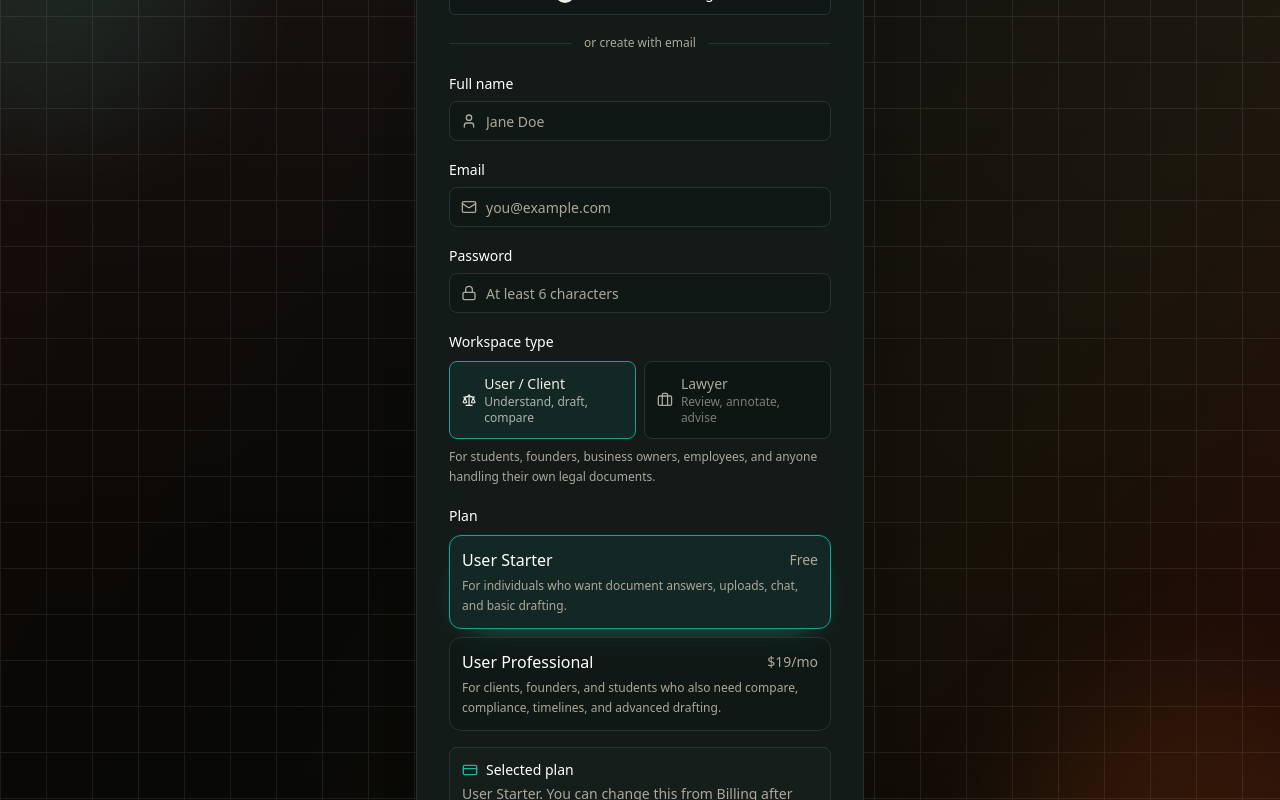
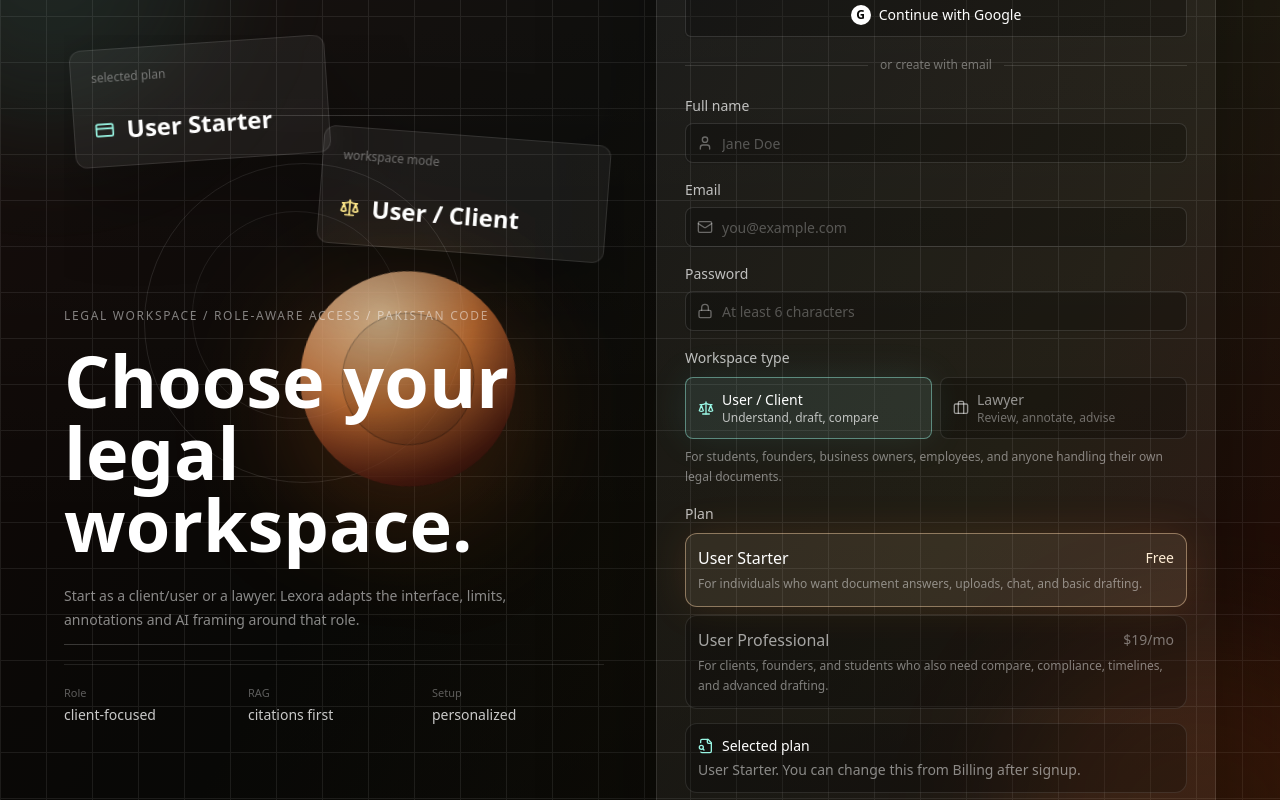
Before and after one commit to talhasohail56/Lexora, a Next.js app: page /register in a window 1280 px wide. Shown: the part 260-1060 px from the top of the page. Built offline with nearby package versions, Linux system fonts and the light colour scheme.

Commit message:
Restore reel themed signup

```diff
--- a/app/(auth)/register/page.tsx
+++ b/app/(auth)/register/page.tsx
@@ -6,9 +6,8 @@
 import { Button } from "@/components/ui/button";
 import { Input } from "@/components/ui/input";
 import { Label } from "@/components/ui/label";
-import { GlowCard } from "@/components/animated/glow-card";
 import { toast } from "sonner";
-import { Loader2, User, Mail, Lock, Scale, Briefcase, CreditCard } from "lucide-react";
+import { ArrowRight, Briefcase, CreditCard, FileSearch, Loader2, Lock, Mail, Scale, User } from "lucide-react";
 
 const PLAN_CHOICES = {
   USER: [
@@ -66,6 +65,8 @@
   const googleHref = `/api/auth/google?role=${form.role}&plan=${encodeURIComponent(form.planCode)}`;
   const availablePlans = PLAN_CHOICES[form.role];
   const selectedPlan = availablePlans.find((plan) => plan.code === form.planCode) ?? availablePlans[0];
+  const inputClass = "border-white/[0.12] bg-black/[0.22] pl-9 text-white placeholder:text-white/[0.28] focus-visible:ring-teal-200/40";
+  const labelClass = "text-white/[0.72]";
 
   useEffect(() => {
     const plan = new URLSearchParams(window.location.search).get("plan")?.toUpperCase();
@@ -116,51 +117,117 @@
 
   return (
     <motion.div
-      initial={{ opacity: 0, y: 20 }}
-      animate={{ opacity: 1, y: 0 }}
-      transition={{ duration: 0.5 }}
-      className="w-full max-w-md"
+      initial={{ opacity: 0, y: 24, filter: "blur(10px)" }}
+      animate={{ opacity: 1, y: 0, filter: "blur(0px)" }}
+      transition={{ duration: 0.62, ease: [0.16, 1, 0.3, 1] }}
+      className="grid w-full max-w-6xl items-center gap-8 lg:grid-cols-[1fr_1fr]"
     >
-      <GlowCard className="p-8">
-        <h1 className="text-2xl font-bold mb-1.5">Create your Lexora workspace</h1>
-        <p className="text-sm text-muted-foreground mb-6">
-          Choose how Lexora should treat your legal work from day one.
+      <section className="relative hidden min-h-[690px] overflow-hidden lg:block">
+        <div className="absolute inset-x-0 top-20 h-px bg-gradient-to-r from-transparent via-white/[0.18] to-transparent" />
+        <div className="absolute bottom-20 left-0 h-px w-[86%] bg-gradient-to-r from-white/[0.20] to-transparent" />
+        <div className="absolute left-20 top-32 h-80 w-80 rounded-full border border-white/[0.10]" />
+        <div className="absolute left-32 top-44 h-52 w-52 rounded-full border border-white/[0.08]" />
+
+        <motion.div
+          animate={{ y: [0, -10, 0], rotate: [-4, -2, -4] }}
+          transition={{ repeat: Infinity, duration: 6, ease: "easeInOut" }}
+          className="absolute left-2 top-2 z-10 w-64 rounded-xl border border-white/[0.10] bg-white/[0.055] p-5 shadow-[0_28px_90px_rgba(0,0,0,0.28)] backdrop-blur-md"
+        >
+          <p className="text-xs text-white/[0.38]">selected plan</p>
+          <div className="mt-7 flex items-center gap-3">
+            <CreditCard className="h-5 w-5 text-teal-200" />
+            <p className="text-2xl font-semibold">{selectedPlan.name}</p>
+          </div>
+        </motion.div>
+
+        <motion.div
+          animate={{ y: [0, 12, 0], rotate: [5, 3, 5] }}
+          transition={{ repeat: Infinity, duration: 7, ease: "easeInOut" }}
+          className="absolute right-4 top-24 z-10 w-72 rounded-xl border border-white/[0.10] bg-white/[0.055] p-5 shadow-[0_28px_90px_rgba(0,0,0,0.28)] backdrop-blur-md"
+        >
+          <p className="text-xs text-white/[0.38]">workspace mode</p>
+          <div className="mt-7 flex items-center gap-3">
+            {form.role === "LAWYER" ? <Briefcase className="h-5 w-5 text-amber-200" /> : <Scale className="h-5 w-5 text-amber-200" />}
+            <p className="text-2xl font-semibold">{ROLE_COPY[form.role].label}</p>
+          </div>
+        </motion.div>
+
+        <motion.div
+          animate={{ scale: [1, 1.04, 1], rotate: [0, 10, 0] }}
+          transition={{ repeat: Infinity, duration: 9, ease: "easeInOut" }}
+          className="absolute right-28 top-60 z-0 h-52 w-52 rounded-full bg-[radial-gradient(circle_at_34%_24%,#ffd29a_0%,#d87936_42%,#5b1e10_76%,#1b0704_100%)] opacity-80 shadow-[0_30px_120px_rgba(249,115,22,0.28)]"
+        >
+          <div className="absolute inset-10 rounded-full border border-black/[0.28] bg-black/[0.10]" />
+          <div className="absolute inset-0 rounded-full bg-[linear-gradient(135deg,rgba(255,255,255,0.32),transparent_48%,rgba(0,0,0,0.32))]" />
+        </motion.div>
+
+        <div className="absolute bottom-0 left-0 z-20 max-w-[540px]">
+          <p className="mb-5 text-xs tracking-[0.14em] text-white/[0.48]">LEGAL WORKSPACE / ROLE-AWARE ACCESS / PAKISTAN CODE</p>
+          <h1 className="max-w-[540px] text-6xl font-semibold leading-[0.94] xl:text-7xl">Choose your legal workspace.</h1>
+          <p className="mt-6 max-w-md text-sm leading-6 text-white/[0.52]">
+            Start as a client/user or a lawyer. Lexora adapts the interface, limits, annotations and AI framing around that role.
           </p>
-        <Button asChild variant="outline" className="mb-5 h-11 w-full bg-background/60">
+          <div className="mt-8 grid max-w-xl grid-cols-3 gap-3 border-t border-white/[0.10] pt-5">
+            {[
+              ["Role", form.role === "LAWYER" ? "lawyer-led" : "client-focused"],
+              ["RAG", "citations first"],
+              ["Setup", "personalized"],
+            ].map(([label, value]) => (
+              <div key={label}>
+                <p className="text-[11px] text-white/[0.34]">{label}</p>
+                <p className="mt-1 text-sm font-medium text-white/[0.78]">{value}</p>
+              </div>
+            ))}
+          </div>
+        </div>
+      </section>
+
+      <section className="mx-auto w-full max-w-xl">
+        <div className="rounded-2xl border border-white/[0.10] bg-white/[0.055] p-5 shadow-[0_30px_110px_rgba(0,0,0,0.34)] backdrop-blur-xl md:p-7">
+          <div className="mb-6">
+            <p className="mb-3 text-xs tracking-[0.14em] text-teal-200/[0.72]">LEXORA ONBOARDING</p>
+            <h2 className="text-3xl font-semibold leading-tight md:text-4xl">Create your workspace</h2>
+            <p className="mt-3 text-sm leading-6 text-white/[0.50]">
+              Pick the role and plan first, then we will tune the dashboard after sign in.
+            </p>
+          </div>
+
+          <Button asChild variant="outline" className="mb-5 h-11 w-full border-white/[0.13] bg-black/[0.22] text-white hover:bg-white/[0.08] hover:text-white">
             <a href={googleHref}>
-            <span className="flex h-5 w-5 items-center justify-center rounded-full bg-foreground text-xs font-bold text-background">G</span>
+              <span className="flex h-5 w-5 items-center justify-center rounded-full bg-white text-xs font-bold text-[#080806]">G</span>
               Continue with Google
             </a>
           </Button>
-        <div className="mb-5 flex items-center gap-3 text-xs text-muted-foreground">
-          <span className="h-px flex-1 bg-border" />
+          <div className="mb-5 flex items-center gap-3 text-xs text-white/[0.38]">
+            <span className="h-px flex-1 bg-white/[0.12]" />
             or create with email
-          <span className="h-px flex-1 bg-border" />
+            <span className="h-px flex-1 bg-white/[0.12]" />
           </div>
-        <form onSubmit={submit} className="space-y-4">
+
+          <form onSubmit={submit} className="space-y-3.5">
           <div className="space-y-1.5">
-            <Label>Full name</Label>
+            <Label className={labelClass}>Full name</Label>
             <div className="relative">
-              <User className="absolute left-3 top-3 h-4 w-4 text-muted-foreground" />
-              <Input required value={form.name} onChange={(e) => setForm({ ...form, name: e.target.value })} className="pl-9" placeholder="Jane Doe" />
+              <User className="absolute left-3 top-3 h-4 w-4 text-white/[0.36]" />
+              <Input required value={form.name} onChange={(e) => setForm({ ...form, name: e.target.value })} className={inputClass} placeholder="Jane Doe" />
             </div>
           </div>
           <div className="space-y-1.5">
-            <Label>Email</Label>
+            <Label className={labelClass}>Email</Label>
             <div className="relative">
-              <Mail className="absolute left-3 top-3 h-4 w-4 text-muted-foreground" />
-              <Input type="email" required value={form.email} onChange={(e) => setForm({ ...form, email: e.target.value })} className="pl-9" placeholder="you@example.com" />
+              <Mail className="absolute left-3 top-3 h-4 w-4 text-white/[0.36]" />
+              <Input type="email" required value={form.email} onChange={(e) => setForm({ ...form, email: e.target.value })} className={inputClass} placeholder="you@example.com" />
             </div>
           </div>
           <div className="space-y-1.5">
-            <Label>Password</Label>
+            <Label className={labelClass}>Password</Label>
             <div className="relative">
-              <Lock className="absolute left-3 top-3 h-4 w-4 text-muted-foreground" />
-              <Input type="password" required minLength={6} value={form.password} onChange={(e) => setForm({ ...form, password: e.target.value })} className="pl-9" placeholder="At least 6 characters" />
+              <Lock className="absolute left-3 top-3 h-4 w-4 text-white/[0.36]" />
+              <Input type="password" required minLength={6} value={form.password} onChange={(e) => setForm({ ...form, password: e.target.value })} className={inputClass} placeholder="At least 6 characters" />
             </div>
           </div>
           <div className="space-y-2">
-            <Label>Workspace type</Label>
+            <Label className={labelClass}>Workspace type</Label>
             <div className="grid grid-cols-2 gap-2">
               {(["USER", "LAWYER"] as const).map((r) => {
                 const Icon = r === "USER" ? Scale : Briefcase;
@@ -171,11 +238,11 @@
                     onClick={() => changeRole(r)}
                     className={`flex items-center gap-2 p-3 rounded-lg border text-sm transition-colors ${
                       form.role === r
-                        ? "border-lex-500 bg-lex-500/10 text-foreground"
-                        : "border-border bg-background hover:border-lex-500/50 text-muted-foreground"
+                        ? "border-teal-200/45 bg-teal-200/[0.10] text-white shadow-[0_0_38px_rgba(94,234,212,0.10)]"
+                        : "border-white/[0.10] bg-black/[0.22] text-white/[0.54] hover:border-white/[0.22] hover:text-white"
                     }`}
                   >
-                    <Icon className="h-4 w-4" />
+                    <Icon className={form.role === r ? "h-4 w-4 text-teal-200" : "h-4 w-4"} />
                     <div className="text-left">
                       <div className="font-medium">{ROLE_COPY[r].label}</div>
                       <div className="text-xs opacity-70">{ROLE_COPY[r].sub}</div>
@@ -184,11 +251,11 @@
                 );
               })}
             </div>
-            <p className="text-xs leading-5 text-muted-foreground">{ROLE_COPY[form.role].helper}</p>
+            <p className="text-xs leading-5 text-white/[0.46]">{ROLE_COPY[form.role].helper}</p>
           </div>
 
           <div className="space-y-2">
-            <Label>Plan</Label>
+            <Label className={labelClass}>Plan</Label>
             <div className="grid gap-2">
               {availablePlans.map((plan) => (
                 <button
@@ -197,38 +264,39 @@
                   onClick={() => setForm({ ...form, planCode: plan.code })}
                   className={`rounded-xl border p-3 text-left transition-all ${
                     form.planCode === plan.code
-                      ? "border-lex-500 bg-lex-500/10 shadow-glow"
-                      : "border-border bg-background/50 hover:border-lex-500/50"
+                      ? "border-orange-200/45 bg-orange-200/[0.10] text-white shadow-[0_0_42px_rgba(251,146,60,0.12)]"
+                      : "border-white/[0.10] bg-black/[0.22] text-white/[0.62] hover:border-white/[0.22] hover:text-white"
                   }`}
                 >
                   <div className="flex items-center justify-between gap-3">
                     <div className="font-medium">{plan.name}</div>
-                    <div className="text-sm text-muted-foreground">{plan.price}</div>
+                    <div className={form.planCode === plan.code ? "text-sm text-orange-100" : "text-sm text-white/[0.42]"}>{plan.price}</div>
                   </div>
-                  <p className="mt-1 text-xs leading-5 text-muted-foreground">{plan.desc}</p>
+                  <p className="mt-1 text-xs leading-5 text-white/[0.46]">{plan.desc}</p>
                 </button>
               ))}
             </div>
           </div>
 
-          <div className="rounded-lg border bg-muted/40 p-3">
+          <div className="rounded-xl border border-white/[0.10] bg-black/[0.22] p-3">
             <div className="flex items-center gap-2 text-sm font-medium">
-              <CreditCard className="h-4 w-4 text-primary" />
+              <FileSearch className="h-4 w-4 text-teal-200" />
               Selected plan
             </div>
-            <p className="mt-1 text-sm text-muted-foreground">
+            <p className="mt-1 text-sm text-white/[0.50]">
               {selectedPlan.name}. You can change this from Billing after signup.
             </p>
           </div>
-          <Button type="submit" variant="gradient" className="w-full h-11" disabled={loading}>
-            {loading ? <Loader2 className="h-4 w-4 animate-spin" /> : "Create account"}
+          <Button type="submit" className="h-11 w-full bg-white text-[#080806] hover:bg-white/90" disabled={loading}>
+            {loading ? <Loader2 className="h-4 w-4 animate-spin" /> : <>Create account <ArrowRight className="h-4 w-4" /></>}
           </Button>
         </form>
-        <p className="mt-6 text-center text-sm text-muted-foreground">
+        <p className="mt-6 text-center text-sm text-white/[0.48]">
           Already have an account?{" "}
-          <Link href="/login" className="text-foreground font-medium underline-offset-4 hover:underline">Sign in</Link>
+          <Link href="/login" className="font-medium text-white underline-offset-4 hover:underline">Sign in</Link>
         </p>
-      </GlowCard>
+        </div>
+      </section>
     </motion.div>
   );
 }
```
Lines whose indentation alone changed are shown as unchanged.
